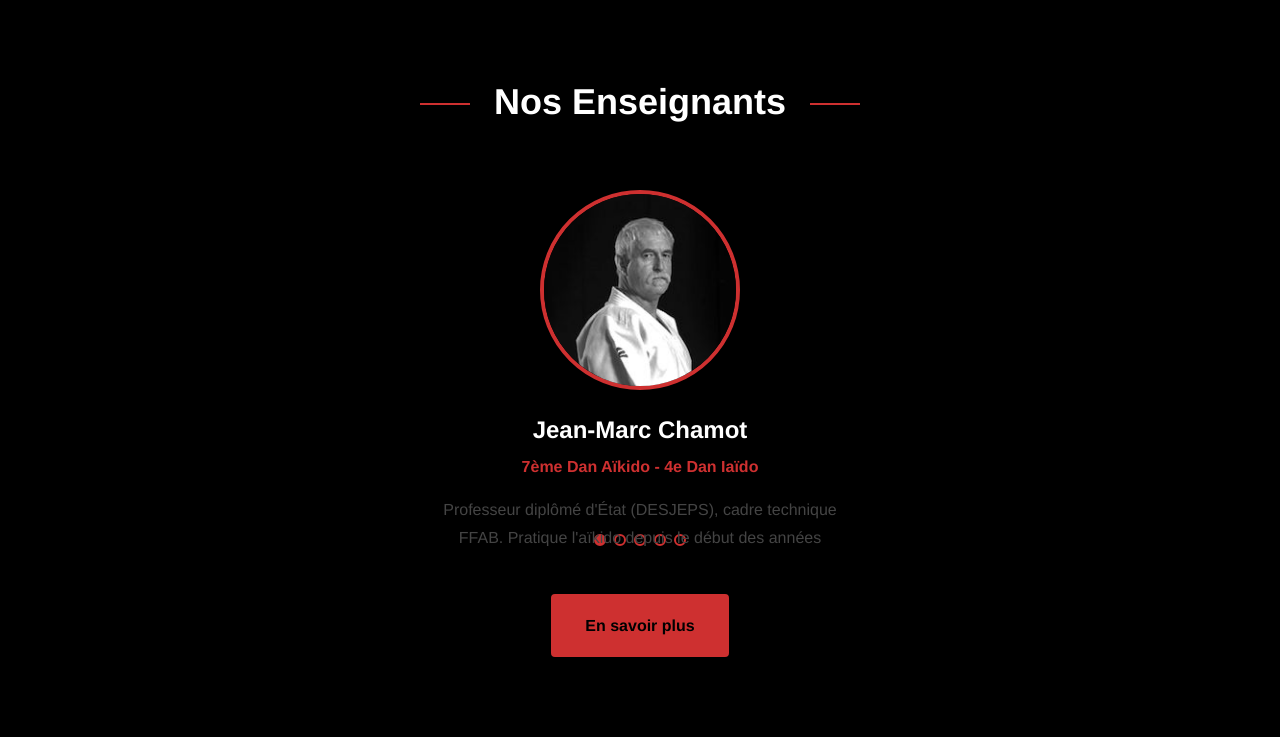
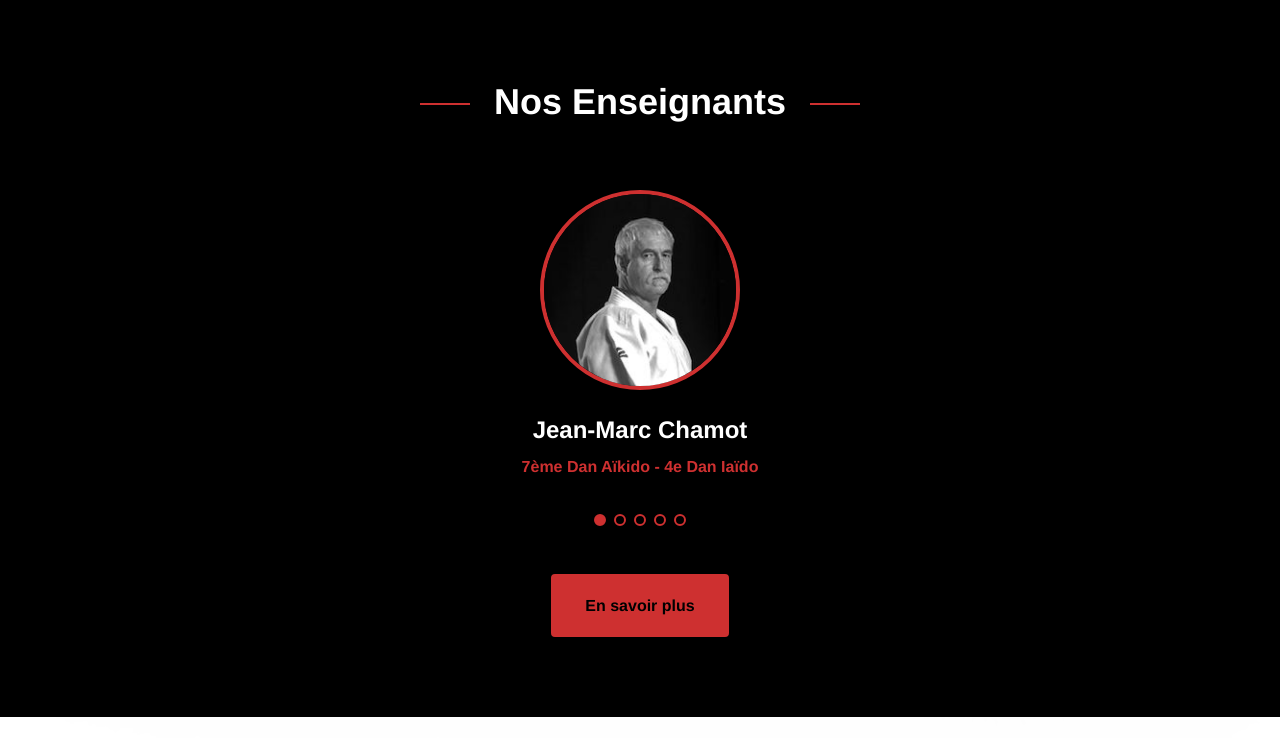
Before and after one commit to sebhuet/aikido-kannagara, a PHP site: page / in a window 1280 px wide. Shown: the part 2366-3104 px from the top of the page. Run offline with PHP 8.4, Linux system fonts and the light colour scheme.

Commit message:
Simplifier le carousel : retirer le texte descriptif
- Carousel affiche uniquement photo, nom et grade
- Réduction hauteur carousel (300px)
- Mise à jour photo Sébastien Huet

Co-Authored-By: Claude Opus 4.5 <noreply@anthropic.com>

```diff
--- a/build-professeurs.js
+++ b/build-professeurs.js
@@ -120,9 +120,6 @@ function generateCarouselHtml(professeurs) {
                         ${photoHtml}
                         <h3 class="team-member__name">${p.name}</h3>
                         <p class="team-member__grade">${p.grade}</p>
-                        <p class="team-member__bio">
-                            ${p.shortBio}
-                        </p>
                     </div>`;
     }).join('');
 
--- a/css/style.css
+++ b/css/style.css
@@ -579,7 +579,7 @@ p {
 
 .teachers-carousel__track {
     position: relative;
-    min-height: 320px;
+    min-height: 300px;
 }
 
 .teachers-carousel__slide {
--- a/index.html
+++ b/index.html
@@ -282,41 +282,26 @@
                         <img src="professeurs/fiches/01-jean-marc-chamot.jpg" alt="Jean-Marc Chamot" class="team-member__photo">
                         <h3 class="team-member__name">Jean-Marc Chamot</h3>
                         <p class="team-member__grade">7ème Dan Aïkido - 4e Dan Iaïdo</p>
-                        <p class="team-member__bio">
-                            Professeur diplômé d'État (DESJEPS), cadre technique FFAB. Pratique l'aïkido depuis le début des années 1970.
-                        </p>
                     </div>
                     <div class="team-member teachers-carousel__slide">
                         <img src="professeurs/fiches/02-nacer-chekkaba.jpg" alt="Nacer Chekkaba" class="team-member__photo">
                         <h3 class="team-member__name">Nacer Chekkaba</h3>
                         <p class="team-member__grade">4ème Dan Aïkido FFAB</p>
-                        <p class="team-member__bio">
-                            Enseignant expérimenté, formé dans la tradition FFAB. Transmet un aïkido rigoureux et attentif à chaque pratiquant.
-                        </p>
                     </div>
                     <div class="team-member teachers-carousel__slide">
                         <img src="professeurs/fiches/03-thierry-montfort.jpg" alt="Thierry Montfort" class="team-member__photo">
                         <h3 class="team-member__name">Thierry Montfort</h3>
                         <p class="team-member__grade">4ème Dan Aïkido FFAB</p>
-                        <p class="team-member__bio">
-                            Pratiquant de longue date, accompagne aussi bien les débutants que les pratiquants confirmés avec rigueur et passion.
-                        </p>
                     </div>
                     <div class="team-member teachers-carousel__slide">
                         <img src="professeurs/fiches/04-germain-chamot.jpg" alt="Germain Chamot" class="team-member__photo">
                         <h3 class="team-member__name">Germain Chamot</h3>
                         <p class="team-member__grade">4ème Dan Aïkido Kishinkai</p>
-                        <p class="team-member__bio">
-                            Rédacteur en chef Dragon Magazine Spécial Aïkido, producteur de la Nuit des Arts Martiaux Traditionnels.
-                        </p>
                     </div>
                     <div class="team-member teachers-carousel__slide">
                         <img src="professeurs/fiches/05-sebastien-huet.jpg" alt="Sébastien Huet" class="team-member__photo">
                         <h3 class="team-member__name">Sébastien Huet</h3>
                         <p class="team-member__grade">1er Dan Aïkido FFAB</p>
-                        <p class="team-member__bio">
-                            Anime les séances d'initiation "Découvrir avant de s'inscrire", idéal pour accueillir les nouveaux pratiquants.
-                        </p>
                     </div>
                 </div>
                 <div class="teachers-carousel__dots">
```
Also changed, not shown: professeurs/fiches/05-sebastien-huet.jpg.
